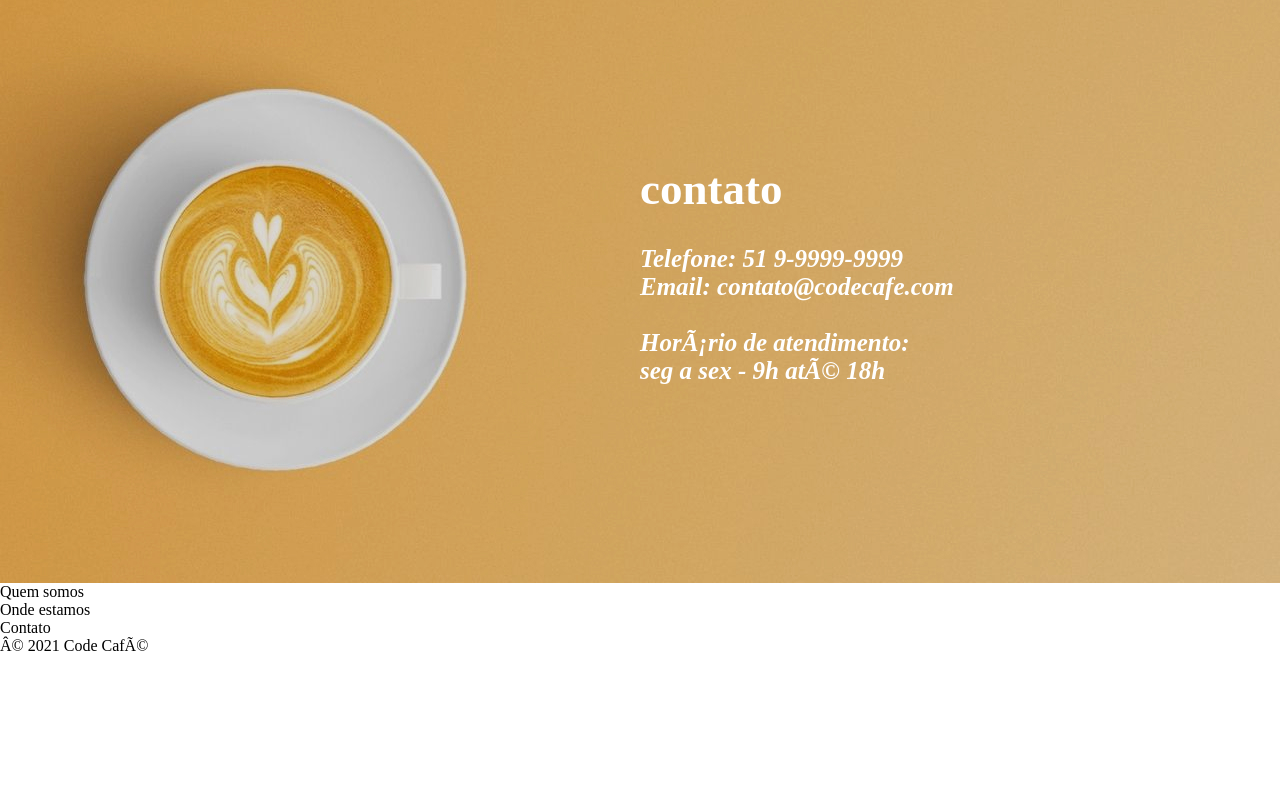
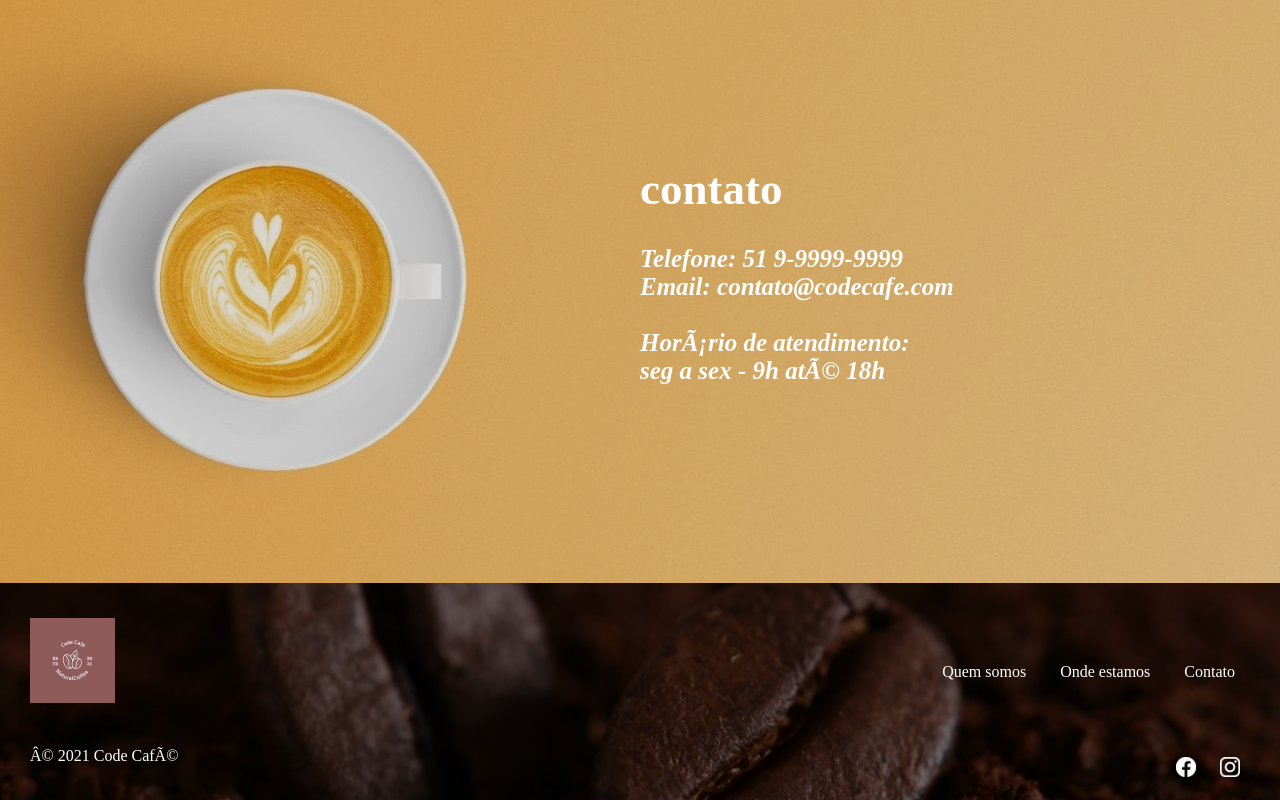
Before and after one commit to Takassi/landing-page-code-cafe, a plain HTML site: page index.html in a window 1280 px wide. Shown: the part 2763-3563 px from the top of the page. Before the commit the page ends 3418 px from the top, so only its background shows below. Drawn offline with Linux system fonts and the light colour scheme; a web font is replaced by a local one.

Commit message:
rodape ok

```diff
--- a/index.html
+++ b/index.html
@@ -74,13 +74,28 @@
         </section>
     </main>
 
-    <footer>
+    <footer class="rodape">
+        <a href="index.html" class="logo">
+            <img src="/src/images/logo.jpg">
+        </a>
+
         <ul>
-            <li><a href="">Quem somos</a></li>
-            <li><a href="">Onde estamos </a></li>
-            <li><a href="">Contato</a></li>
+            <li><a href="#quem-somos">Quem somos</a></li>
+            <li><a href="#onde-estamos">Onde estamos </a></li>
+            <li><a href="#contato">Contato</a></li>
         </ul>
-        <div class="redes sociais"></div>
+        <div class="conteudo-de-baixo">
+            <div class="redes-sociais">
+                <a href="#" target="_blank">
+                    <img title="logo facebook" alt="logo facebook" class="facebook" src="/src/images/face.png">
+                </a>
+
+                <a href="#" target="_blank">
+                    <img title="instagram" alt="logo instagram" class="instagram" src="/src/images/insta.png">
+                </a>
+            </div>
+        </div>
+
         <div class="copyright">© 2021 Code Café</div>
     </footer>
 </body>
--- a/src/css/style.css
+++ b/src/css/style.css
@@ -1,5 +1,6 @@
 body {
     max-width: 1440px;
+    margin: 0 auto;
 }
 .cabecalho{
     padding: 30px 15px;
@@ -120,3 +121,47 @@ width: 345px;
     top: 30%;
     left: 50%;
 }
+
+.rodape{
+    background: url(../images/fundo-rodape.jpg) center center no-repeat;
+    padding: 35px 30px;
+    background-size: cover;
+}
+
+.rodape ul {
+    float: right;
+    margin-top: 30px;
+}
+
+.rodape ul li{
+    display: inline-block;
+    padding: 15px;
+}
+
+.rodape ul li a{
+    color: white;
+}
+
+.rodape ul li a:hover {
+    font-weight: bold;
+}
+
+.rodape .copyright {
+    color: white;
+}
+
+.rodape .redes-sociais .facebook,
+.rodape .redes-sociais .instagram {
+    width: 20px;
+    height: 20px;
+    margin: 10px;
+}
+
+.rodape .redes-sociais {
+    clear: both;
+    float: right;
+}
+
+.rodape .conteudo-de-baixo{
+    margin-top: 40px;
+}
```
